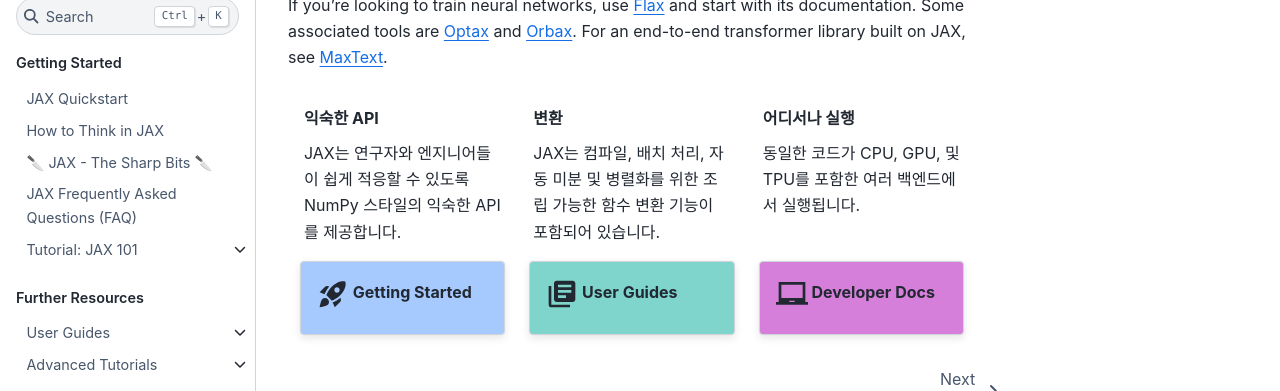
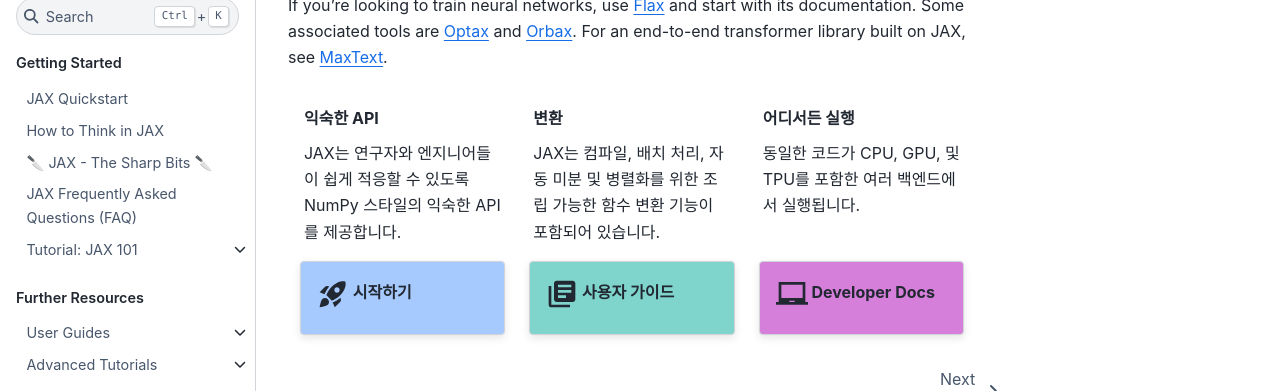
Before and after one commit to kolonist26/jax-kr, a Sphinx documentation site: the page built from docs/index.rst, in a window 1280 px wide. Shown: the part 188-579 px from the top of the page. Built offline with Sphinx 7.4.7 and the Sphinx Book theme 1.1.4, drawn with Linux system fonts in a browser that asks for light colours; pages that are not in the unit, such as notebooks, are missing from menus.

Commit message:
Translate docs/index.rst item-card

```diff
--- a/docs/index.rst
+++ b/docs/index.rst
@@ -26,7 +26,7 @@
 
       JAX는 컴파일, 배치 처리, 자동 미분 및 병렬화를 위한 조립 가능한 함수 변환 기능이 포함되어 있습니다.
 
-   .. grid-item-card:: 어디서나 실행
+   .. grid-item-card:: 어디서든 실행
       :columns: 12 6 6 4
       :class-card: sd-border-0
       :shadow: None
@@ -35,13 +35,13 @@
 
 .. grid:: 3
 
-    .. grid-item-card:: :material-regular:`rocket_launch;2em` Getting Started
+    .. grid-item-card:: :material-regular:`rocket_launch;2em` 시작하기
       :columns: 12 6 6 4
       :link: beginner-guide
       :link-type: ref
       :class-card: getting-started
 
-    .. grid-item-card:: :material-regular:`library_books;2em` User Guides
+    .. grid-item-card:: :material-regular:`library_books;2em` 사용자 가이드
       :columns: 12 6 6 4
       :link: user-guides
       :link-type: ref
```
